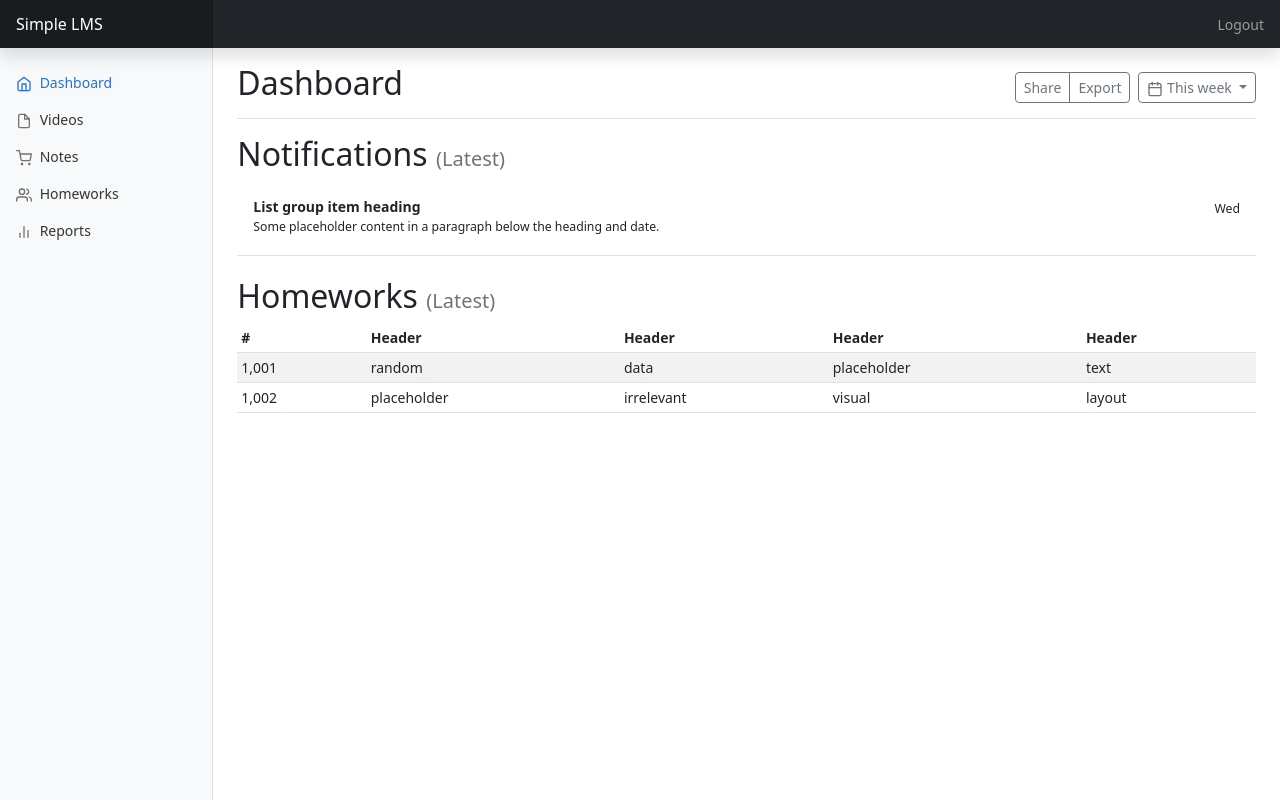
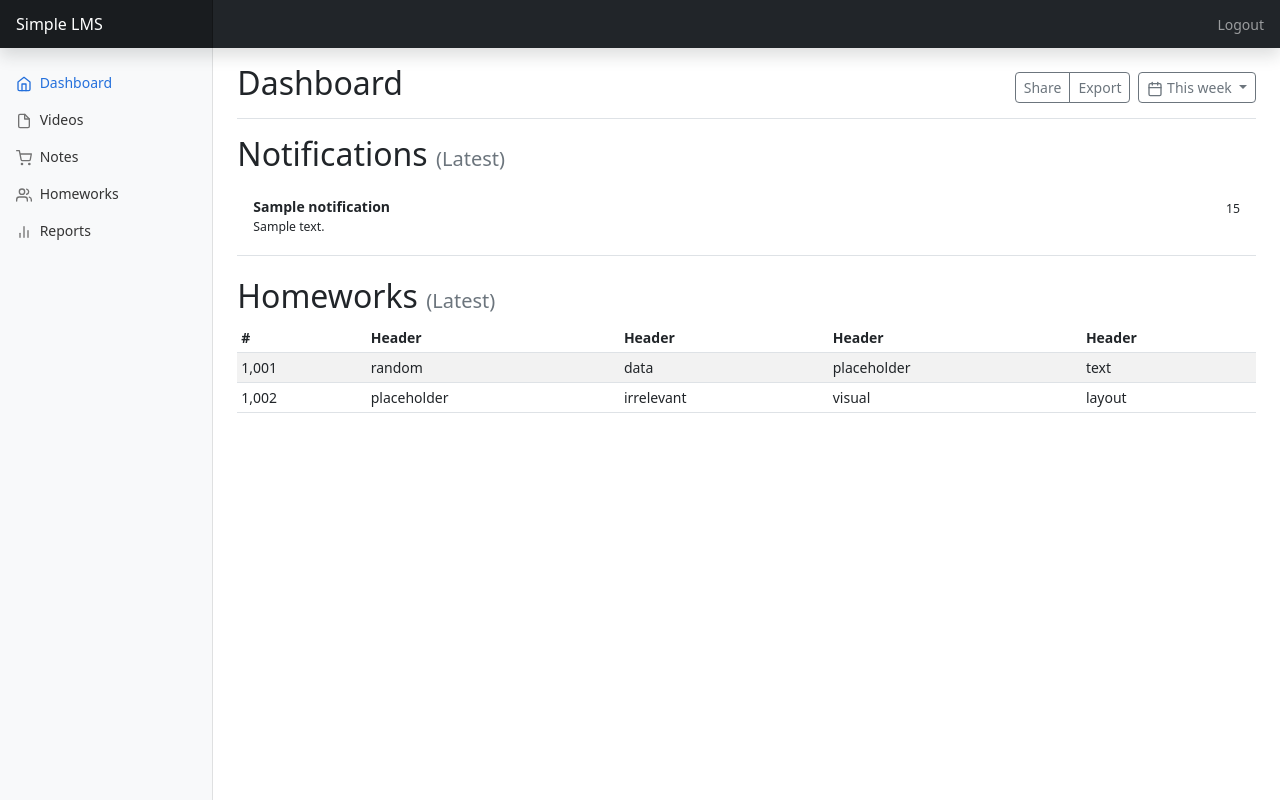
Before and after one commit to erfansaberi/SimpleLMS, a Django app: template templates/dashboard.html in a window 1280 px wide. Run offline with Django 4.2, Linux system fonts and the light colour scheme; the template is opened without the code that fills it: most values are stand-ins (such as "Sample title", 1, 10 or a date in 2020); data that the repository does not hold is empty; some libraries are stand-ins or nearby versions.

Commit message:
Update in notifications

```diff
--- a/Simple_LMS/views.py
+++ b/Simple_LMS/views.py
@@ -80,5 +80,5 @@ class DashboardPageView(LoginRequiredMixin ,TemplateView):
     template_name = 'dashboard.html'
 
     def get(self, request):
-        notifications = Notification.objects.filter(user=request.user)
-        return render(request, self.template_name)
+        notifications = Notification.objects.order_by('-id')[0:5]
+        return render(request, self.template_name, {'notifications': notifications})
--- a/templates/dashboard.html
+++ b/templates/dashboard.html
@@ -134,10 +134,10 @@
               {% for notification in notifications %}
               <a href="#" class="list-group-item list-group-item-action py-3 lh-sm" aria-current="true">
                 <div class="d-flex w-100 align-items-center justify-content-between">
-                  <strong class="mb-1">List group item heading</strong>
-                  <small>Wed</small>
+                  <strong class="mb-1">{{notification.title}}</strong>
+                  <small>{{notification.timestamp.day}}</small>
                 </div>
-                <div class="col-10 mb-1 small">Some placeholder content in a paragraph below the heading and date.</div>
+                <div class="col-10 mb-1 small">{{notification.text}}</div>
               </a>
               {% endfor %}
             </div>
```
Also changed, not shown: Simple_LMS/models.py (+5 -2 lines), Simple_LMS/migrations/0004_remove_notification_image_notification_title.py (added), Simple_LMS/migrations/0005_alter_notification_is_active.py (added), 1 other file.
